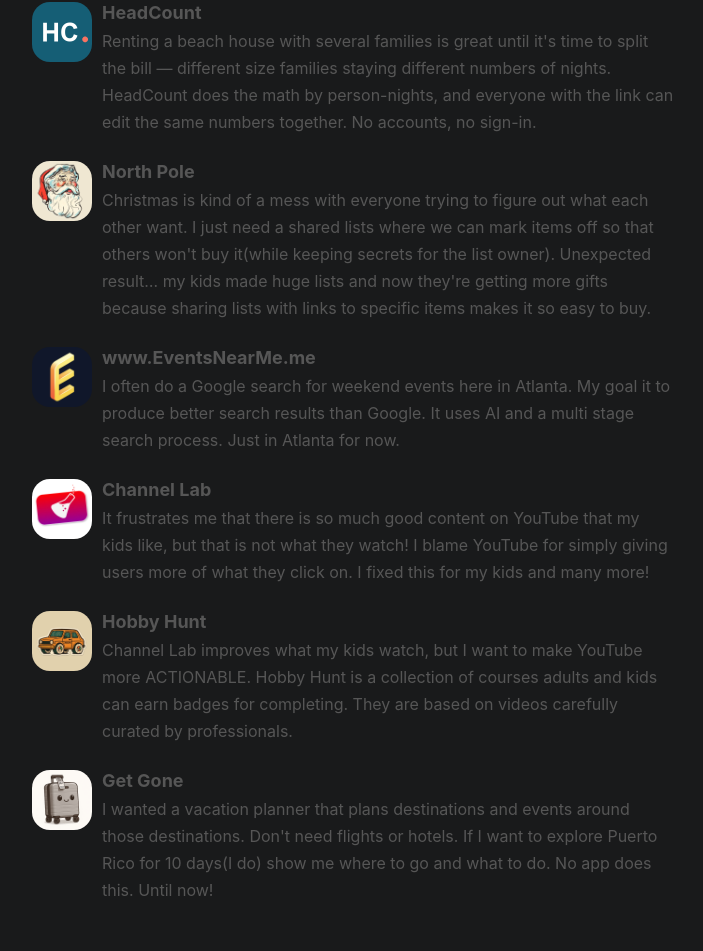
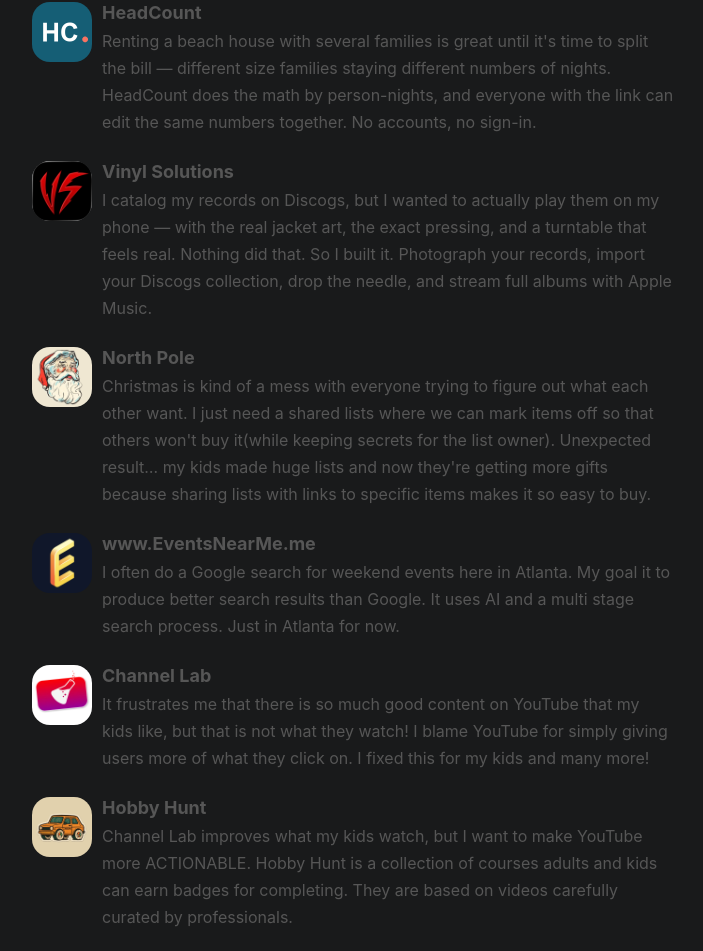
Before and after one commit to designoverhaul/AaronHeine, a Next.js app: page / in a window 1280 px wide. Shown: the part 888-1839 px from the top of the page, without its empty margins (287-990 px from the left). Built offline with nearby package versions, Linux system fonts and the light colour scheme.

Commit message:
Add Vinyl Solutions to the home page Problems I Had section.

```diff
--- a/app/page.tsx
+++ b/app/page.tsx
@@ -118,6 +118,29 @@
             </a>
             <p style={{ fontSize: '1.6rem', lineHeight: '2.7rem', marginTop: '0.5rem', marginBottom: 0 }}>
               Renting a beach house with several families is great until it&apos;s time to split the bill — different size families staying different numbers of nights. HeadCount does the math by person-nights, and everyone with the link can edit the same numbers together. No accounts, no sign-in.
+            </p>
+          </div>
+        </div>
+
+        <div style={{ display: 'flex', gap: '1rem', marginBottom: '2.5rem', alignItems: 'flex-start' }}>
+          <a href="https://thevinylsolutions.com/" target="_blank" style={{ textDecoration: 'none' }}>
+            <Image
+              src="/vinyl-solutions-icon.jpg"
+              alt="Vinyl Solutions app icon"
+              width={60}
+              height={60}
+              style={{
+                borderRadius: '18px',
+                flexShrink: 0
+              }}
+            />
+          </a>
+          <div style={{ flex: 1 }}>
+            <a href="https://thevinylsolutions.com/" target="_blank" style={{ textDecoration: 'none', color: 'inherit' }}>
+              <strong style={{ fontSize: '1.8rem', fontWeight: 700 }}>Vinyl Solutions</strong>
+            </a>
+            <p style={{ fontSize: '1.6rem', lineHeight: '2.7rem', marginTop: '0.5rem', marginBottom: 0 }}>
+              I catalog my records on Discogs, but I wanted to actually play them on my phone — with the real jacket art, the exact pressing, and a turntable that feels real. Nothing did that. So I built it. Photograph your records, import your Discogs collection, drop the needle, and stream full albums with Apple Music.
             </p>
           </div>
         </div>
```
Also changed, not shown: public/vinyl-solutions-icon.jpg (added).
